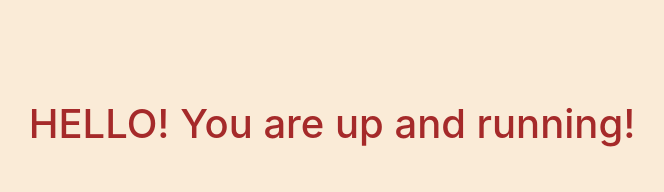
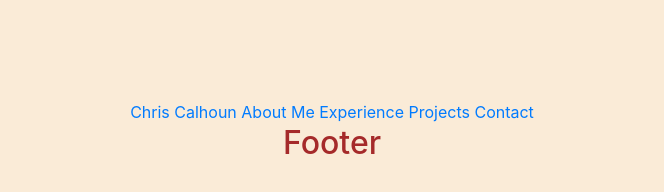
Before and after one commit to chris-calhoun/personal-bio-site-1, a website built with webpack: page src/index.html in a window 1280 px wide. Shown: the whole page, without its empty margins (308-972 px from the left). Built offline with nearby package versions, Linux system fonts and the light colour scheme.

Commit message:
added html structure.

```diff
--- a/package.json
+++ b/package.json
@@ -1,5 +1,5 @@
 {
-  "name": "webpack-intro",
+  "name": "personal-bio-site",
   "version": "1.0.0",
   "description": "",
   "main": "src/javascripts/main.js",
@@ -8,7 +8,7 @@
     "build": "webpack --mode production --module-bind js=babel-loader"
   },
   "keywords": [],
-  "author": "",
+  "author": "Chris Calhoun",
   "license": "ISC",
   "devDependencies": {
     "@babel/core": "7.11.4",
--- a/src/index.html
+++ b/src/index.html
@@ -1,11 +1,34 @@
 <!DOCTYPE html>
 <html lang="en">
 <head>
-  <meta charset="UTF-8">
-  <meta name="viewport" content="width=device-width, initial-scale=1.0">
-  <title>Test</title>
+  <meta charset="UTF-8" />
+  <meta name="viewport" content="width=device-width, initial-scale=1.0" />
+  <title>Chris Calhoun</title>
+  <link rel="stylesheet" href="main.css" />
+  <link
+    href="https://fonts.googleapis.com/css2?family=Work+Sans&display=swap"
+    rel="stylesheet"
+  />
 </head>
 <body>
-  <div id="app"></div>
+  <div class="container">
+    <!-- Navigation -->
+    <div class="container-nav">
+      <nav>
+        <a class="nav-name" href="#">Chris Calhoun</a>
+        <a class="nav-item" href="#">About Me</a>
+        <a class="nav-item" href="#">Experience</a>
+        <a class="nav-item" href="#">Projects</a>
+        <a class="nav-item" href="#">Contact</a>
+      </nav>
+    </div>
+
+    <!-- Main -->
+    <div class="container-main" id="main"></div>
+
+    <!-- Footer -->
+    <div class="container-footer">
+      <h2>Footer</h2>
+    </div>
 </body>
 </html>
```
